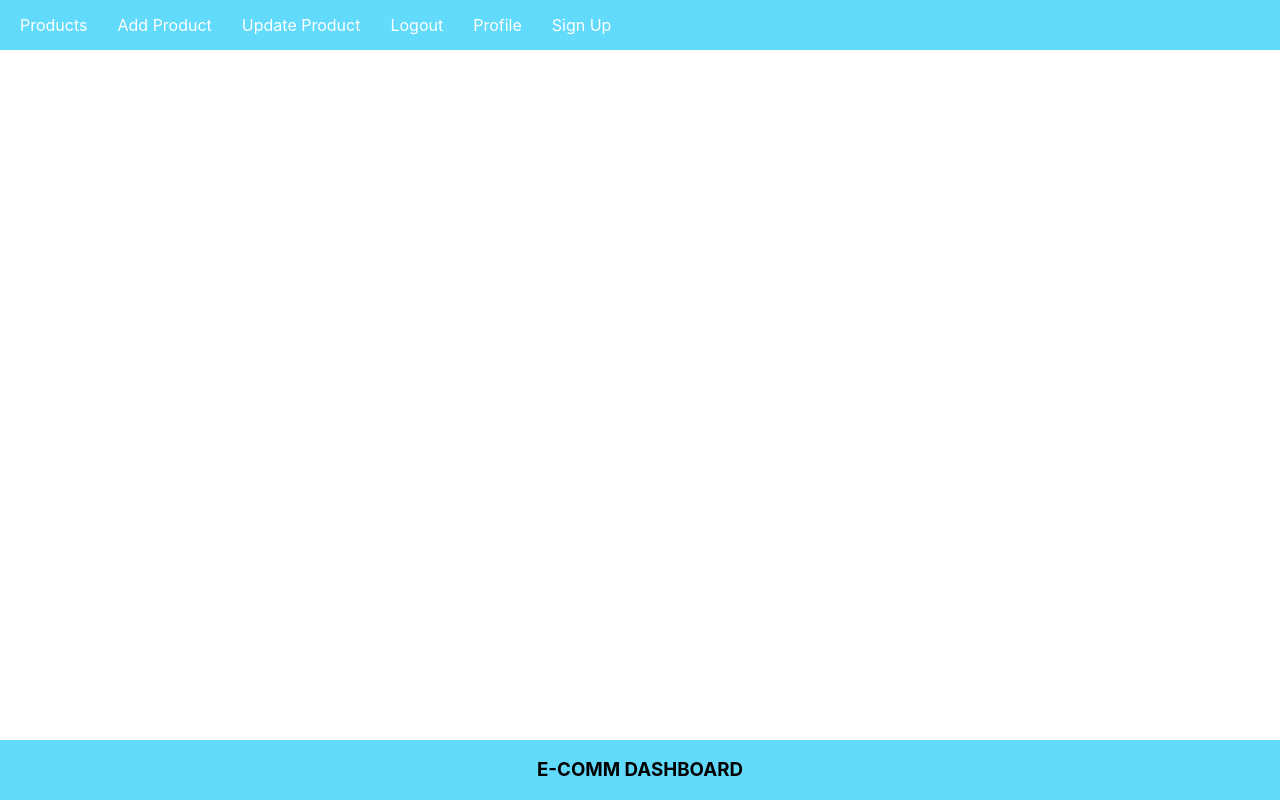
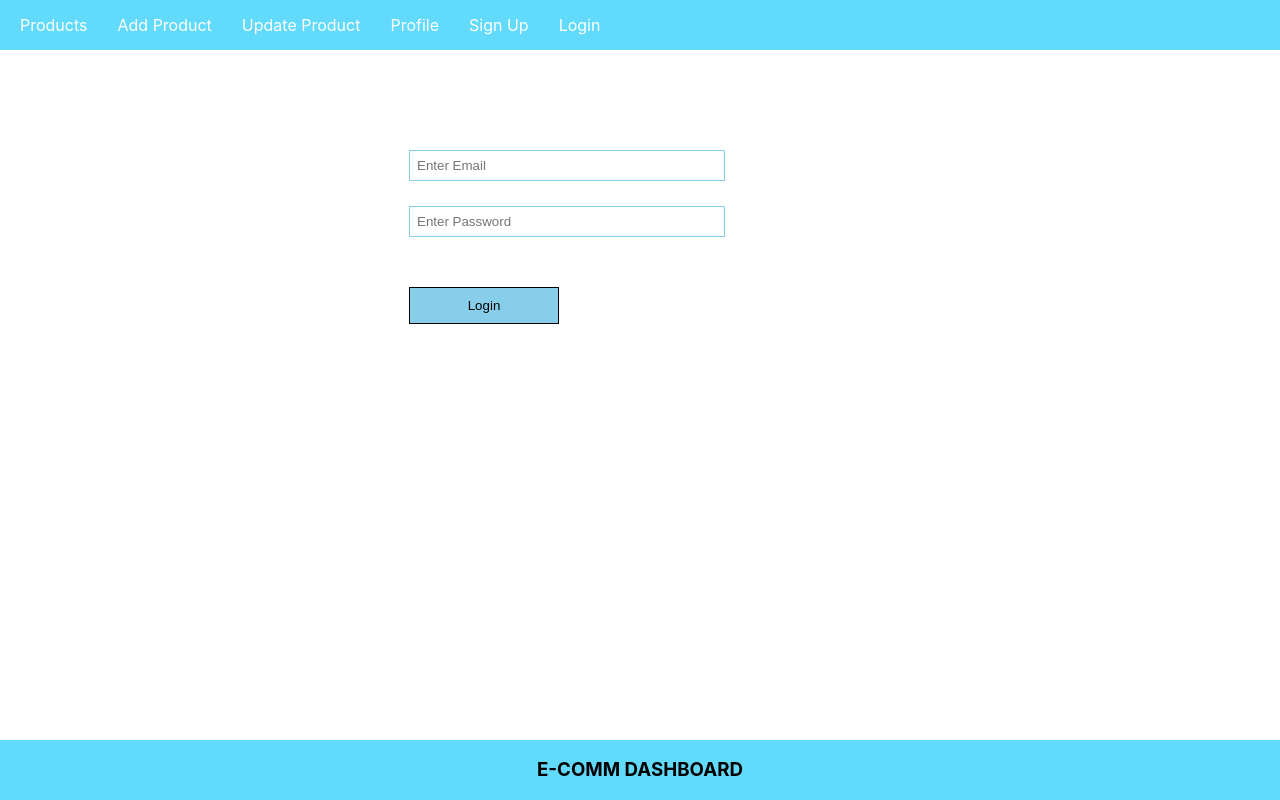
Before and after one commit to ShrutiRani7029/ECOMM-DASHBOARD-MERN-STACK-, a React (Create React App) app: page /login in a window 1280 px wide. Built offline with nearby package versions, Linux system fonts and the light colour scheme.

Commit message:
login_component_ui

```diff
--- a/src/App.css
+++ b/src/App.css
@@ -26,6 +26,13 @@
 .register{
   margin-left: 30%;
 }
+
+.login{
+  margin-left: 30%;
+  margin-top: 100px;
+
+}
+
 
 .appButton{
   margin: 25px;
--- a/src/App.js
+++ b/src/App.js
@@ -3,6 +3,9 @@
 import Footer from './components/Footer';
 import { BrowserRouter, Routes, Route } from 'react-router-dom';
 import SignUp from './components/SignUp';
+import PrivateComponent from './components/PrivateComponent';
+import Login from './components/Login';
+
 
 function App() {
   return (
@@ -10,17 +13,23 @@
       <BrowserRouter>
       <Nav/>
       <Routes>
+
+        <Route element={<PrivateComponent />}>
         <Route path= "/" element={<h1>Product Listing Component</h1>} />
         <Route path= "/add" element={<h1>Add Product Component</h1>} />
         <Route path= "/update" element={<h1>Update Product Component</h1>} />
         <Route path= "/logout" element={<h1>Logout Component</h1>} />
         <Route path= "/profile" element={<h1>Profile Component</h1>} />
+        </Route>
+
         <Route path="/signup" element={<SignUp />} />
+        <Route path="/login" element={<Login />} />
       </Routes>
       </BrowserRouter>
       <Footer/>
     </div>
   );
 }
+//till profile: productedroute
 
 export default App;
--- /dev/null
+++ b/src/components/Login.js
@@ -0,0 +1,21 @@
+import React from 'react'
+
+
+const Login=()=>{
+    const [email,setEmail]=React.useState('');
+    const [password,setPassword]=React.useState('');
+    const handleLogin=()=>{
+        console.warn(email,password)
+    }
+    return(
+        <div className="login">
+           <input type="text" className="inputBox" placeholder="Enter Email"
+           onChange={(e)=>setEmail(e.target.value)} value={email}/>
+           <input type="password" className="inputBox" placeholder="Enter Password"
+           onChange={(e)=>setPassword(e.target.value)} value={password}/>
+           <button onClick={handleLogin} className="appButton" type="button">Login</button>
+        </div>
+    )
+}
+
+export default Login;
--- a/src/components/Nav.js
+++ b/src/components/Nav.js
@@ -1,17 +1,25 @@
-import React from 'react';
-import { Link } from 'react-router-dom'
+import React  from 'react';
+import { Link, useNavigate } from 'react-router-dom'
 
 const Nav=()=>{
+    const auth=localStorage.getItem('user');
+    const navigate = useNavigate();
+    //useNavigate hook hai jo ki apne aap hi chizo ko rerender krdeta hai
+    const logout = ()=>{
+        //console.warn("apple")
+        localStorage.clear();
+        navigate('/signup');
+    }
     return(
         <div>
             <ul className="nav-ul">
                 <li><Link to="/">Products</Link></li>
                 <li><Link to="/add">Add Product</Link></li>
                 <li><Link to="/update">Update Product</Link></li>
-                <li><Link to="/logout">Logout</Link></li>
                 <li><Link to="/profile">Profile</Link></li>
-                <li><Link to="/signup">Sign Up</Link></li>
-
+                <li>{ auth ? <Link onClick={logout} to="/signup">Logout</Link> :
+                <Link to="/signup">Sign Up</Link>}</li>
+                <li><Link to="/login">Login</Link></li>
             </ul>
         </div>
     )
--- /dev/null
+++ b/src/components/PrivateComponent.js
@@ -0,0 +1,9 @@
+import React from 'react';
+import {Navigate,Outlet } from 'react-router-dom'
+
+const PrivateComponent = ()=>{
+    const auth=localStorage.getItem('user')
+    return auth? <Outlet /> : <Navigate to="/signup"></Navigate>
+}
+
+export default PrivateComponent
--- a/src/components/SignUp.js
+++ b/src/components/SignUp.js
@@ -1,4 +1,4 @@
-import React,{useState} from 'react'
+import React,{useState, useEffect} from 'react'
 import {useNavigate} from 'react-router-dom'
 
 const SignUp =()=>{
@@ -6,6 +6,14 @@
     const [password,setPassword]=useState("");
     const [email,setEmail]=useState("");
     const navigate = useNavigate();
+
+
+    useEffect(()=>{
+        const auth=localStorage.getItem('user');
+        if(auth){
+            navigate('/')
+        }
+    })
 
     const collectData= async()=>{
         console.warn(name,email,password);
@@ -17,11 +25,11 @@
             },
 
         });
-        result =await result.json;
+        result =await result.json();
         console.warn(result);
-        if(result){
-            navigate('/')
-        }
+        localStorage.setItem("user",JSON.stringify(result));
+        navigate('/')
+
     }
 
     return(
```
